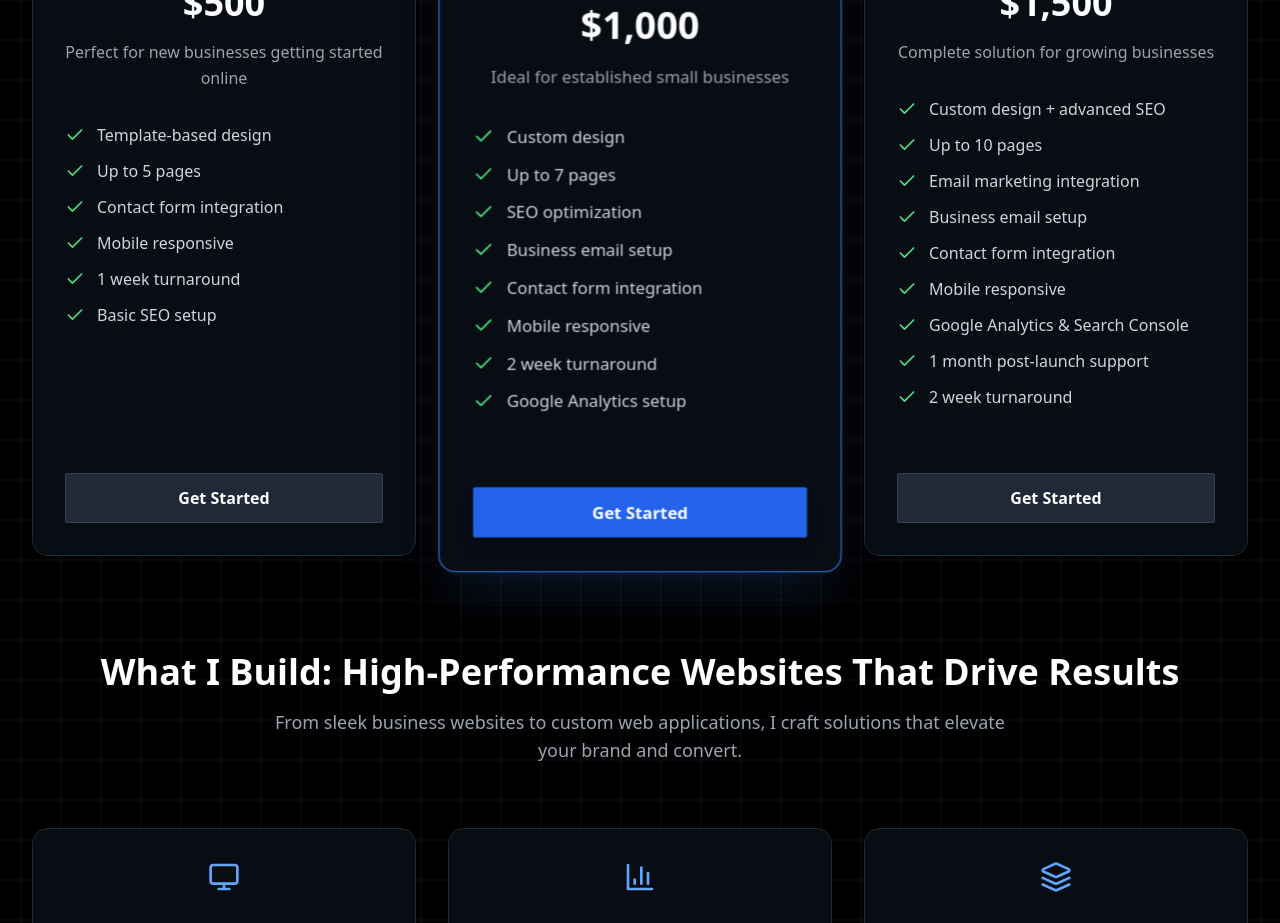
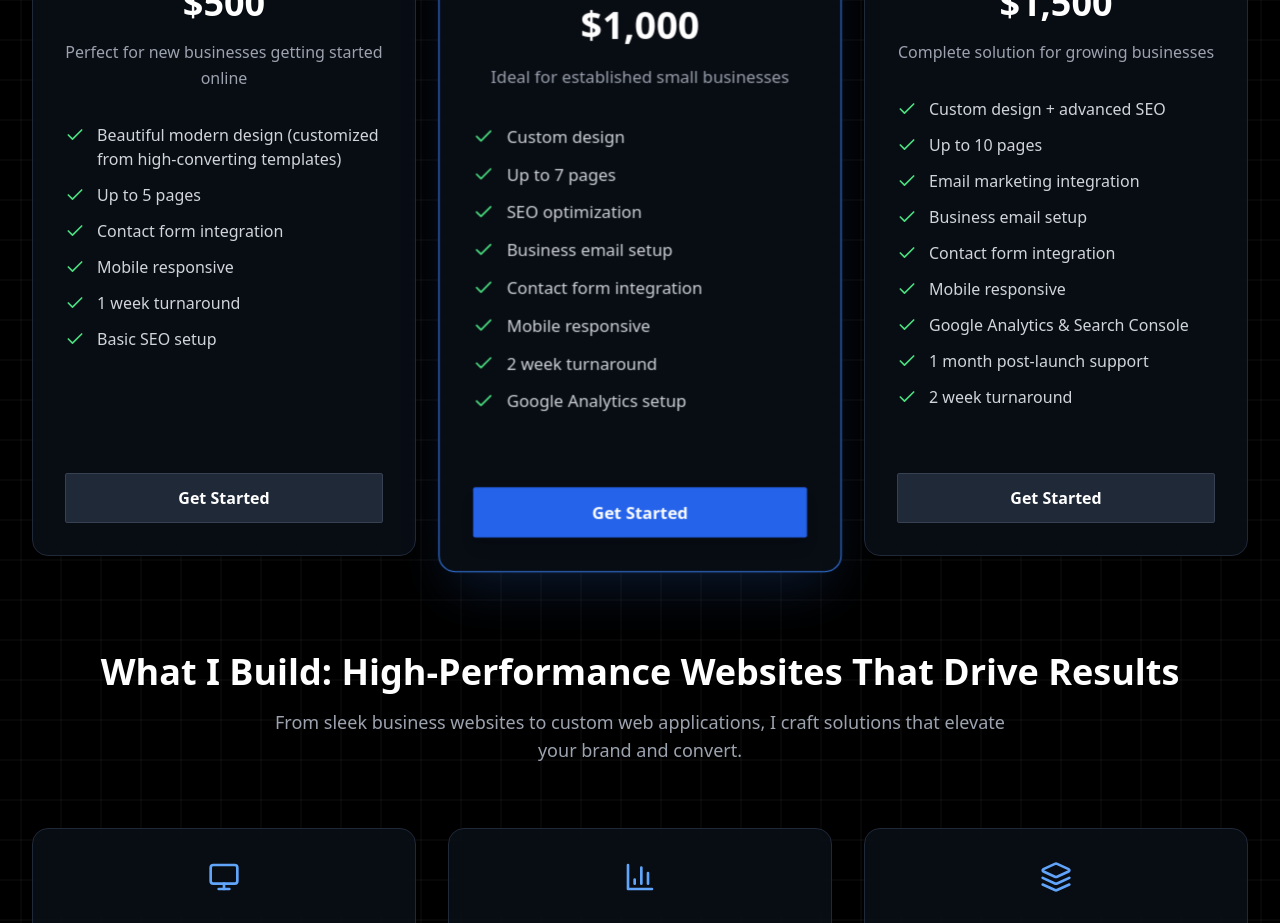
Before and after one commit to SchulzCorpLLC/SchulzCorp, a React (Vite) app: page / in a window 1280 px wide. Shown: the part 1200-2123 px from the top of the page. Built offline with nearby package versions, Linux system fonts and the light colour scheme.

Commit message:
Updated Services.tsx

```diff
--- a/src/components/Services.tsx
+++ b/src/components/Services.tsx
@@ -34,7 +34,7 @@ const Services: React.FC = () => {
       price: "$500",
       description: "Perfect for new businesses getting started online",
       features: [
-        "Template-based design",
+        "Beautiful modern design (customized from high-converting templates)",
         "Up to 5 pages",
         "Contact form integration",
         "Mobile responsive",
```
